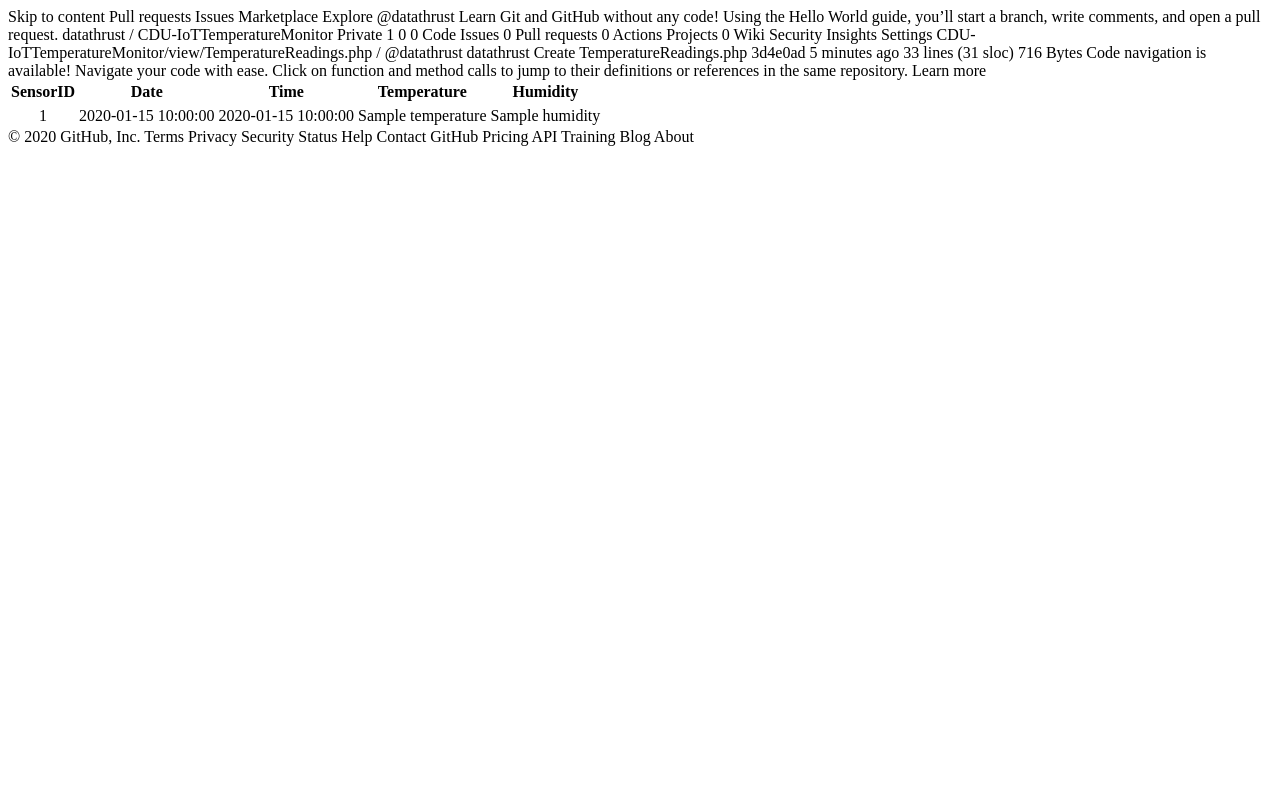
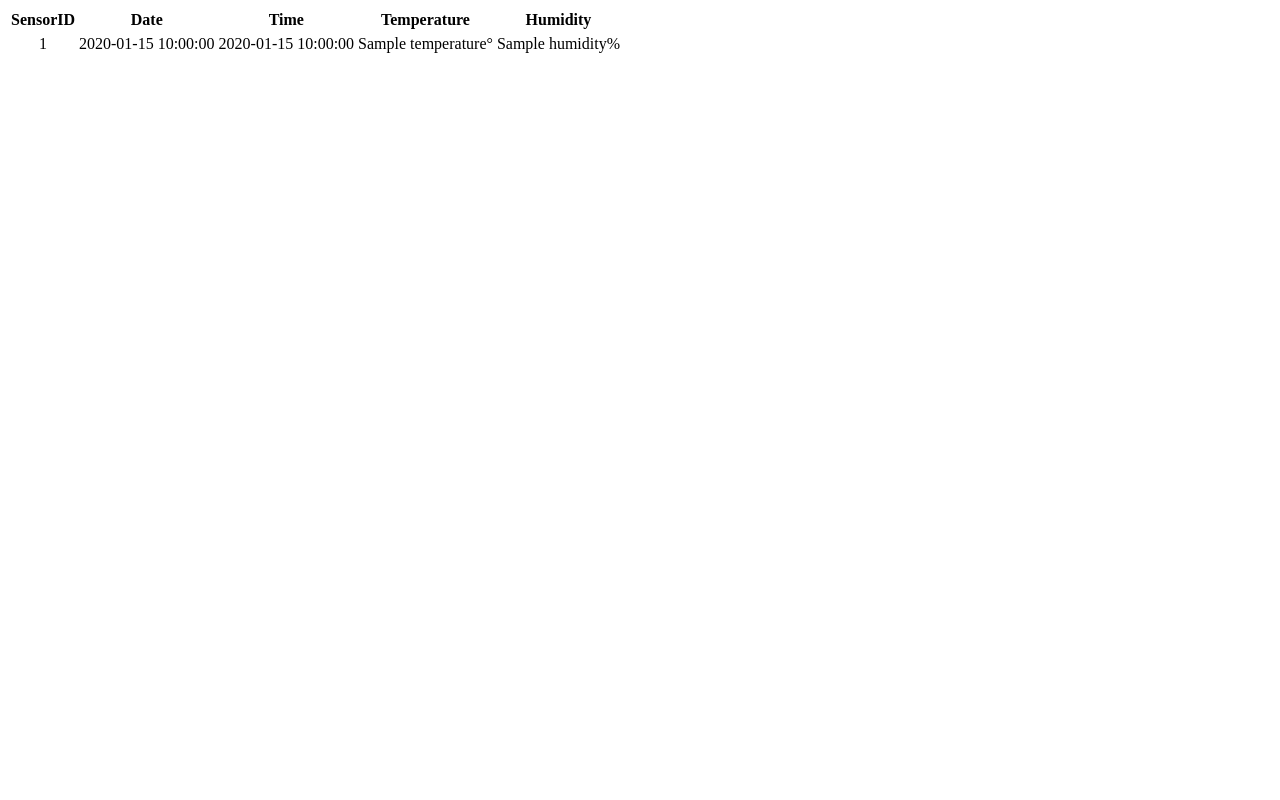
Before and after one commit to datathrust/CDU-IoTTemperatureMonitor, a PHP site: template view/TemperatureReadings.php in a window 1280 px wide. Run offline with PHP 8.4, Linux system fonts and the light colour scheme; the template is opened without the code that fills it: most values are stand-ins (such as "Sample title", 1, 10 or a date in 2020).

Commit message:
Update TemperatureReadings.php

```diff
--- a/view/TemperatureReadings.php
+++ b/view/TemperatureReadings.php
@@ -1,37 +1,3 @@
-
-Skip to content
-Pull requests
-Issues
-Marketplace
-Explore
-@datathrust
-Learn Git and GitHub without any code!
-
-Using the Hello World guide, you’ll start a branch, write comments, and open a pull request.
-datathrust /
-CDU-IoTTemperatureMonitor
-Private
-
-1
-0
-
-    0
-
-Code
-Issues 0
-Pull requests 0
-Actions
-Projects 0
-Wiki
-Security
-Insights
-Settings
-CDU-IoTTemperatureMonitor/view/TemperatureReadings.php /
-@datathrust datathrust Create TemperatureReadings.php 3d4e0ad 5 minutes ago
-33 lines (31 sloc) 716 Bytes
-Code navigation is available!
-
-Navigate your code with ease. Click on function and method calls to jump to their definitions or references in the same repository. Learn more
 <?php
 	echo '
 	<html>
@@ -52,11 +18,11 @@ Navigate your code with ease. Click on function and method calls to jump to thei
 		{
         echo "
 		        <tr>
-		            <td align='center'>".$reading->sensorid."
-		            <td align='center'>".$reading->date."
-		            <td align='center'>".$reading->time."
-		            <td align='center'>".$reading->temperature."
-		            <td align='center'>".$reading->humidity."
+		            <td align='center'>".$reading->sensorid."</td>
+		            <td align='center'>".$reading->date."</td>
+		            <td align='center'>".$reading->time."</td>
+		            <td align='center'>".$reading->temperature."°</td>
+		            <td align='center'>".$reading->humidity."%</td>
 		        </tr>";
 		}
 
@@ -65,17 +31,3 @@ Navigate your code with ease. Click on function and method calls to jump to thei
 		</body>
 	</html>';
 ?>
-
-    © 2020 GitHub, Inc.
-    Terms
-    Privacy
-    Security
-    Status
-    Help
-
-    Contact GitHub
-    Pricing
-    API
-    Training
-    Blog
-    About
```
